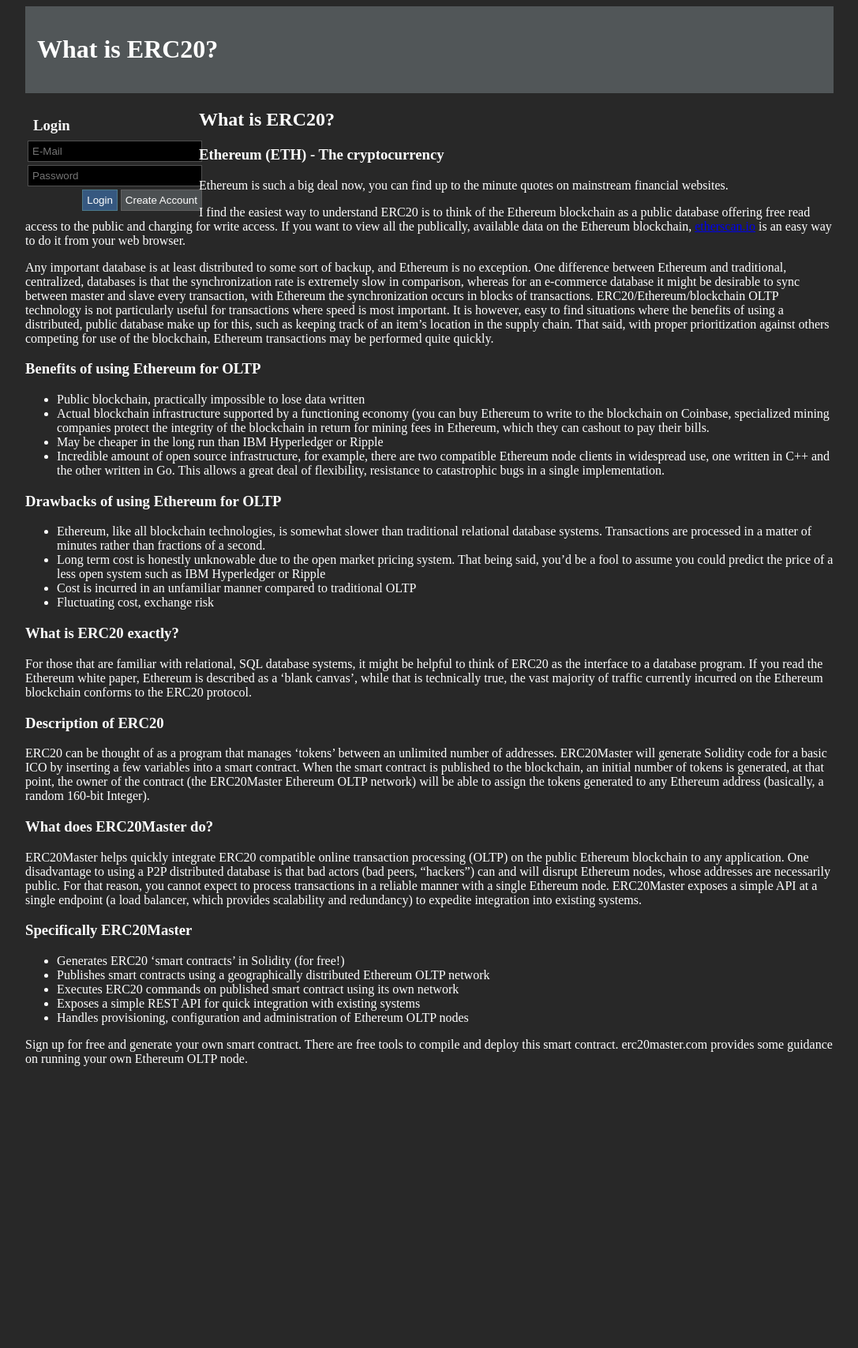
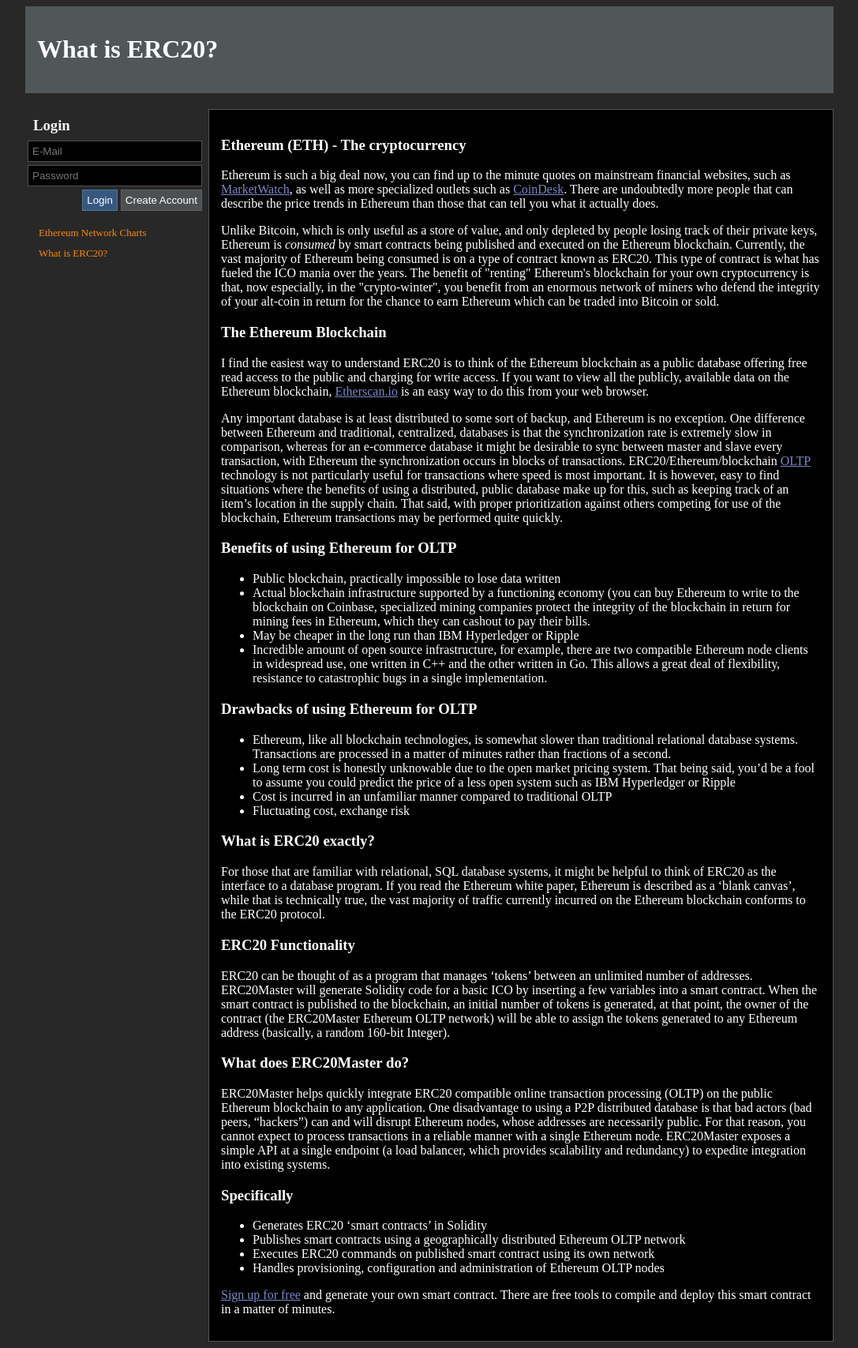
Before and after one commit to ICOFactory/app-backend, a Flask app: page /whitepapers/what-is-erc20 in a window 1280 px wide. Shown: the whole page at 79% size, without its empty margins (96-1183 px from the left). Before the commit the page ends 1350 px from the top, so only its background shows below. Run offline with Flask 2, Linux system fonts and the light colour scheme; tables that the repository leaves empty hold one stand-in row (values such as "Sample post"); some libraries are stand-ins or nearby versions.

Commit message:
whitepaper module

```diff
--- a/app.py
+++ b/app.py
@@ -29,9 +29,9 @@ def homepage():
     error_msg = "No charting data for period {0}-{1}".format(epoch.isoformat(),
                                                              datetime.datetime.now().isoformat())
     if len(moving_average) == 0:
-        return render_template("main.jinja2",
+        return render_template("home_charts.jinja2",
                                error=error_msg)
-    return render_template("main.jinja2",
+    return render_template("home_charts.jinja2",
                            metrics={"chart_data": {"gas_price": chart_data}},
                            first_block=moving_average[0][0],
                            whitepapers=whitepapers.whitepaper_urls)
@@ -140,7 +140,7 @@ def login():
             first_block = moving_average[0][0]
         for each in moving_average:
             chart_data.append(each[1])
-        return render_template("main.jinja2",
+        return render_template("home_charts.jinja2",
                                metrics={"chart_data": {"gas_price": chart_data}},
                                first_block=first_block,
                                login_error="Invalid e-mail address/password combination.")
@@ -158,7 +158,7 @@ def homepage_utilization():
     first_block = 0
     if len(utilization) > 0:
         first_block = utilization[0][0]
-    return render_template("main.jinja2",
+    return render_template("home_charts.jinja2",
                            metrics={"chart_data": {"utilization": chart_data}},
                            first_block=first_block)
 
@@ -175,7 +175,7 @@ def homepage_block_size():
     first_block = 0
     if len(block_size_per_block) > 0:
         first_block = block_size_per_block[0][0]
-    return render_template("main.jinja2",
+    return render_template("home_charts.jinja2",
                            metrics={"chart_data": {"block_size": chart_data}},
                            first_block=first_block)
 
@@ -192,7 +192,7 @@ def home_page_transaction_count():
     first_block = 0
     if len(transaction_count) > 0:
         first_block = transaction_count[0][0]
-    return render_template("main.jinja2",
+    return render_template("home_charts.jinja2",
                            metrics={"chart_data": {"transaction_count": chart_data}},
                            first_block=first_block)
 
--- a/config.json
+++ b/config.json
@@ -1,6 +1,6 @@
 {"wallet_address":"0xc0ffee254729296a45a3885639AC7E10F9d54979",
 "mysql_host":"localhost",
-"mysql_user":"root",
+"mysql_user":"appuser",
 "mysql_password":"beligerent8136",
 "mysql_database":"service",
 "eth_address_pool_min":1000,
--- a/events.py
+++ b/events.py
@@ -23,10 +23,10 @@ class Event:
                         "Users Purchased Credits",
                         "ERC20 Token Created",
                         "ERC20 Token Mined",
-                        "ERC20 Token Premined",
                         "ERC20 Token Burned",
-                        "ERC20 Token Issue",
-                        "ERC20 Token External Transfer"]
+                        "ERC20 Token Issued",
+                        "ERC20 Token External Transfer",
+                        "Whitepaper Viewed"]
 
     def __init__(self, event_type, db, logger=None):
         if event_type not in self.AVAILABLE_EVENTS:
--- a/static/stylesheet.css
+++ b/static/stylesheet.css
@@ -298,6 +298,7 @@ div.permissions {
     width: 200px;
     padding:5px;
     list-style: none;
+    font-size: small;
 }
 
 #chart_toggle_list {
@@ -312,6 +313,22 @@ div.permissions {
     width:100px;
     padding:5px;
     list-style: none;
+    font-size: small;
+}
+
+.whitepaper_anchor {
+    color:rgb(124,136,198);
+    text-decoration: underline;
+}
+
+.whitepaper_anchor:hover {
+    color:var(--dark-mode-red);
+    text-decoration: none;
+}
+
+.whitepaper_anchor:visited {
+    color:var(--dark-mode-red);
+    text-decoration: underline;
 }
 
 .header_anchor {
@@ -346,6 +363,19 @@ div.permissions {
 
 #home_chart {
     margin-left:210px;
+}
+
+.menu_ul {
+    padding-left:0px;
+    margin: 12px;
+}
+
+.whitepaper_text_div {
+    border: 1px solid rgb(81,86,88);
+    background-color:black;
+    width: 760px;
+    margin-left:auto;
+    padding: 15px;
 }
 
 .admin_li:hover {
--- a/templates/main.jinja2
+++ b/templates/main.jinja2
@@ -7,18 +7,6 @@
 
 {% block content %}
     <div id="admin_main_menu">
-        {% if user_info %}
-        <h3 class="ui_h3">Main Menu</h3>
-        <ul id="admin_ul" class="ui_div_background">
-            {% if launch_ico %}
-                <li class="admin_li"><a href="/admin/tokens/{{ session_token }}">Create ERC20 Token</a></li>
-            {% endif %}
-            {% if show_eth_network %}
-                <li class="admin_li"><a href="/admin/eth_network/{{ session_token }}">Ethereum Network</a></li>
-            {% endif %}
-            <li class="admin_li"><a class="main_menu_anchor" href="/logout/{{ session_token }}">Logout</a></li>
-        </ul>
-        {% else %}
             <h3 class="ui_h3">Login</h3>
         {% if login_error %}<p id="login_error">{{ login_error }}</p>{% endif %}
             <form action="/login" method="post">
@@ -34,102 +22,17 @@
                 </tr>
             </table>
             </form>
+        <ul class="menu_ul">
+        {% if first_block %}
+            <li class="admin_li">Ethereum Network Charts</li>
+            {% else %}
+            <li class="admin_li"><a class="main_menu_anchor" href="/">Ethereum Network Charts</a></li>
         {% endif %}
+        {% for each in whitepapers %}
+            <li class="admin_li"><a class="main_menu_anchor" href="{{ each.url }}">{{ each.title }}</a></li>
+        {% endfor %}
+        </ul>
     </div>
-    <div id="admin_home" class="dark_grey_background">
-        <ul id="chart_toggle_list">
-            <li class="chart_li">
-            {% if error %}
-                Error (try reloading)</li>
-            {% else %}
-                [&nbsp;
-                {% if metrics.chart_data.gas_price %}Gas Price (moving average)
-                {% else %}<a class="main_menu_anchor" href="/">Gas Price (moving average)</a>{% endif %}&nbsp;]</li>
-            <li class="chart_li">[&nbsp;{% if metrics.chart_data.transaction_count %}Transaction Count
-            {% else %}<a class="main_menu_anchor" href="/transaction_count">Transaction Count</a>{% endif %}&nbsp;]</li>
-            <li class="chart_li">[&nbsp;{% if metrics.chart_data.utilization %}Utilization{% else %}
-                <a class="main_menu_anchor" href="/utilization">Utilization</a>{% endif %}&nbsp;]</li>
-            <li class="chart_li">[&nbsp;{% if metrics.chart_data.block_size %}Block Size{% else %}
-                <a class="main_menu_anchor" href="/block_size">Block Size</a>{% endif %}&nbsp;]</li>
-            {% endif %}
-        </ul>
-    <div id="admin_home_graph">
-    {% if error %}
-        <p class="home_page_error">{{ error }}</p>
-    {% else %}
-        <script language="JavaScript">
-        Highcharts.chart('admin_home_graph', {
-            chart: {
-                backgroundColor: '#3C3F41',
-
-            },
-            title: {
-                text: {% if metrics.chart_data.transaction_count %}
-                    "Transactions per Block (Last 24 hours)"
-                    {% elif metrics.chart_data.utilization %}
-                    "Ethereum Network Utilization (Last 24 hours)"
-                    {% elif metrics.chart_data.block_size %}
-                    "Block Size (Last 24 hours)"
-                    {% else %}"Gas Price (Last 24 hours)"{% endif %},
-                style: {color: "#ffffff"}
-            },
-
-            yAxis: {
-                title: {
-                    text: {% if metrics.chart_data.transaction_count %}"Transactions"
-                        {% elif metrics.chart_data.utilization %}
-                        "Unused Gas"
-                        {% elif metrics.chart_data.block_size %}
-                        "Block Size"
-                        {% else %}'Gwei'{% endif %},
-                    style: {color:"#ffffff"}
-                }
-            },
-            legend: {
-                layout: 'vertical',
-                align: 'right',
-                verticalAlign: 'middle',
-                itemStyle: {
-                    color: "#ffffff"
-                },
-                itemHiddenStyle: {
-                    color: "#4c4c4c"
-                }
-            },
-
-            plotOptions: {
-                series: {
-                    pointStart: {{ first_block }}
-                }
-            },
-
-            series: [{
-
-                     {% if metrics.chart_data.transaction_count %}
-                         name: "Transactions per Block",
-                         data:{{ metrics.chart_data.transaction_count }},
-                         color: '#FF0000'
-                     {% elif metrics.chart_data.utilization %}
-                         name: "Unused Gas per Block",
-                         data:{{ metrics.chart_data.utilization }},
-                         color: '#FF00FF'
-                     {% elif metrics.chart_data.block_size %}
-                        name: "Block Size",
-                        data:{{ metrics.chart_data.block_size }},
-                        color: '#F0FFE0'
-                    {% else %}
-                         name: "Gas Price Moving Average",
-                         data:{{ metrics.chart_data.gas_price }},
-                         color: '#00FF00'
-                     {% endif %}
-
-                }]
-
-
-});</script>
-    {% endif %}
-
-    </div>
-        <div id="home_latest_blocks"></div>
-    </div>
+    {% block main_content %}
+    {% endblock %}
 {% endblock %}
--- a/templates/whitepapers/whitepaper_what_is_erc20.jinja2
+++ b/templates/whitepapers/whitepaper_what_is_erc20.jinja2
@@ -1,47 +1,34 @@
-{% extends "whitepaper_base.jinja2" %}
+{% extends "main.jinja2" %}
 
 {% block header %}
     <h1 xmlns="http://www.w3.org/1999/html" xmlns="http://www.w3.org/1999/html">{% block title %}What is
         ERC20?{% endblock %}</h1>
 {% endblock %}
 
-{% block content %}
-    <div id="admin_main_menu">
-        <h3 class="ui_h3">Login</h3>
-        {% if login_error %}<p id="login_error">{{ login_error }}</p>{% endif %}
-        <form action="/login" method="post">
-            <table>
-                <tr>
-                    <td><input name="email_address" type="text" size="24" placeholder="E-Mail" class="dark_input"/>
-                    </td>
-                </tr>
-                <tr>
-                    <td><input name="password" type="password" size="24" placeholder="Password" class="dark_input"/>
-                    </td>
-                </tr>
-                <tr>
-                    <td align="right"><input type="submit" name="submit_button" value="Login"
-                                             class="blue_small_submit_button"/>&nbsp;<input
-                            class="grey_submit_button" name="submit_button" type="submit" value="Create Account"/>
-                    </td>
-                </tr>
-            </table>
-        </form>
-    </div>
-    <div id="admin_home" class="dark_grey_background">
-        <h2>What is ERC20?</h2>
+{% block main_content %}
+    <div id="whitepaper_body" class="whitepaper_text_div">
 
         <h3>Ethereum (ETH) - The cryptocurrency</h3>
-        <p>Ethereum is such a big deal now, you can find up to the minute quotes on mainstream financial websites.</p>
+        <p>Ethereum is such a big deal now, you can find up to the minute quotes on mainstream financial websites, such as
+        <a class="whitepaper_anchor" href="https://marketwatch.com">MarketWatch</a>, as well as more specialized outlets
+        such as <a class="whitepaper_anchor" href="https://coindesk.com">CoinDesk</a>. There are undoubtedly more people
+        that can describe the price trends in Ethereum than those that can tell you what it actually does.</p>
 
+        <p>Unlike Bitcoin, which is only useful as a store of value, and only depleted by people losing track of their private keys, Ethereum is
+        <em>consumed</em> by smart contracts being published and executed on the Ethereum blockchain. Currently, the vast majority of Ethereum being
+        consumed is on a type of contract known as ERC20. This type of contract is what has fueled the ICO mania over the years. The benefit of "renting"
+        Ethereum's blockchain for your own cryptocurrency is that, now especially, in the "crypto-winter", you benefit from an enormous network of miners
+        who defend the integrity of your alt-coin in return for the chance to earn Ethereum which can be traded into Bitcoin or sold.
+        </p>
+        <h3>The Ethereum Blockchain</h3>
         <p>I find the easiest way to understand ERC20 is to think of the Ethereum blockchain as a public database
-            offering free read access to the public and charging for write access. If you want to view all the publically,
-            available data on the Ethereum blockchain, <a class="whitepaper_link" href="https://etherscan.io">etherscan.io</a>
-            is an easy way to do it from your web browser.</p>
+            offering free read access to the public and charging for write access. If you want to view all the publicly,
+            available data on the Ethereum blockchain, <a class="whitepaper_anchor" href="https://etherscan.io">Etherscan.io</a>
+            is an easy way to do this from your web browser.</p>
         <p>Any important database is at least distributed to some sort of backup, and Ethereum is no exception. One difference between Ethereum and
             traditional, centralized, databases is that the synchronization rate is extremely slow in comparison, whereas for an
             e-commerce database it might be desirable to sync between master and slave every transaction, with Ethereum
-            the synchronization occurs in blocks of transactions. ERC20/Ethereum/blockchain OLTP technology is not
+            the synchronization occurs in blocks of transactions. ERC20/Ethereum/blockchain <a class="whitepaper_anchor" href="https://en.wikipedia.org/wiki/Online_transaction_processing">OLTP</a> technology is not
             particularly useful for transactions where speed is most important. It is however, easy to find situations where
             the benefits of using a distributed, public database make up for this, such as keeping track of an item’s
             location in the supply chain. That said, with proper prioritization against others competing for use of the blockchain,
@@ -76,7 +63,7 @@
             the interface to a database program. If you read the Ethereum white paper, Ethereum is described as a ‘blank
             canvas’, while that is technically true, the vast majority of traffic currently incurred on the Ethereum
             blockchain conforms to the ERC20 protocol. </p>
-        <h3>Description of ERC20</h3>
+        <h3>ERC20 Functionality</h3>
         <p>ERC20 can be thought of as a program that manages ‘tokens’ between an unlimited number of addresses.
             ERC20Master will generate Solidity code for a basic ICO by inserting a few variables into a smart contract.
             When the smart contract is published to the blockchain, an initial number of tokens is generated, at that
@@ -89,15 +76,14 @@
             For that reason, you cannot expect to process transactions in a reliable manner with a single Ethereum node.
             ERC20Master exposes a simple API at a single endpoint (a load balancer, which provides scalability and
             redundancy) to expedite integration into existing systems.</p>
-        <h3>Specifically ERC20Master</h3>
+        <h3>Specifically</h3>
         <ul>
-            <li>Generates ERC20 ‘smart contracts’ in Solidity (for free!)</li>
+            <li>Generates ERC20 ‘smart contracts’ in Solidity</li>
             <li>Publishes smart contracts using a geographically distributed Ethereum OLTP network</li>
             <li>Executes ERC20 commands on published smart contract using its own network</li>
-            <li>Exposes a simple REST API for quick integration with existing systems</li>
             <li>Handles provisioning, configuration and administration of Ethereum OLTP nodes</li>
         </ul>
-        <p>Sign up for free and generate your own smart contract. There are free tools to compile and deploy this smart
-            contract. erc20master.com provides some guidance on running your own Ethereum OLTP node.</p>
+        <p><a class="whitepaper_anchor" href="/create_user">Sign up for free</a> and generate your own smart contract. There are free tools to compile and deploy this smart
+            contract in a matter of minutes.</p>
     </div>
 {% endblock %}
```
Also changed, not shown: templates/home_charts.jinja2 (added, +98 -0 lines), whitepapers.py (+16 -6 lines).
